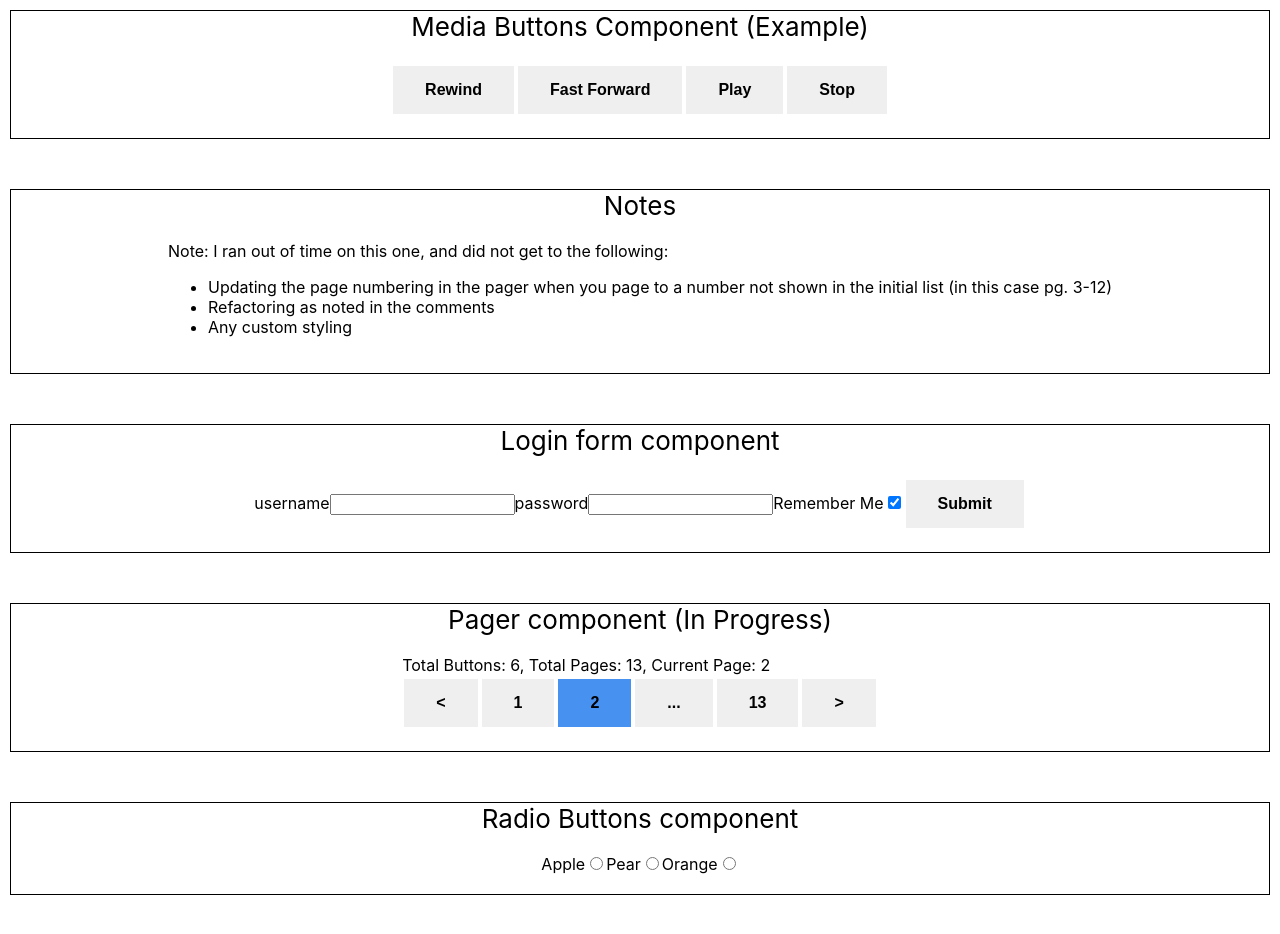
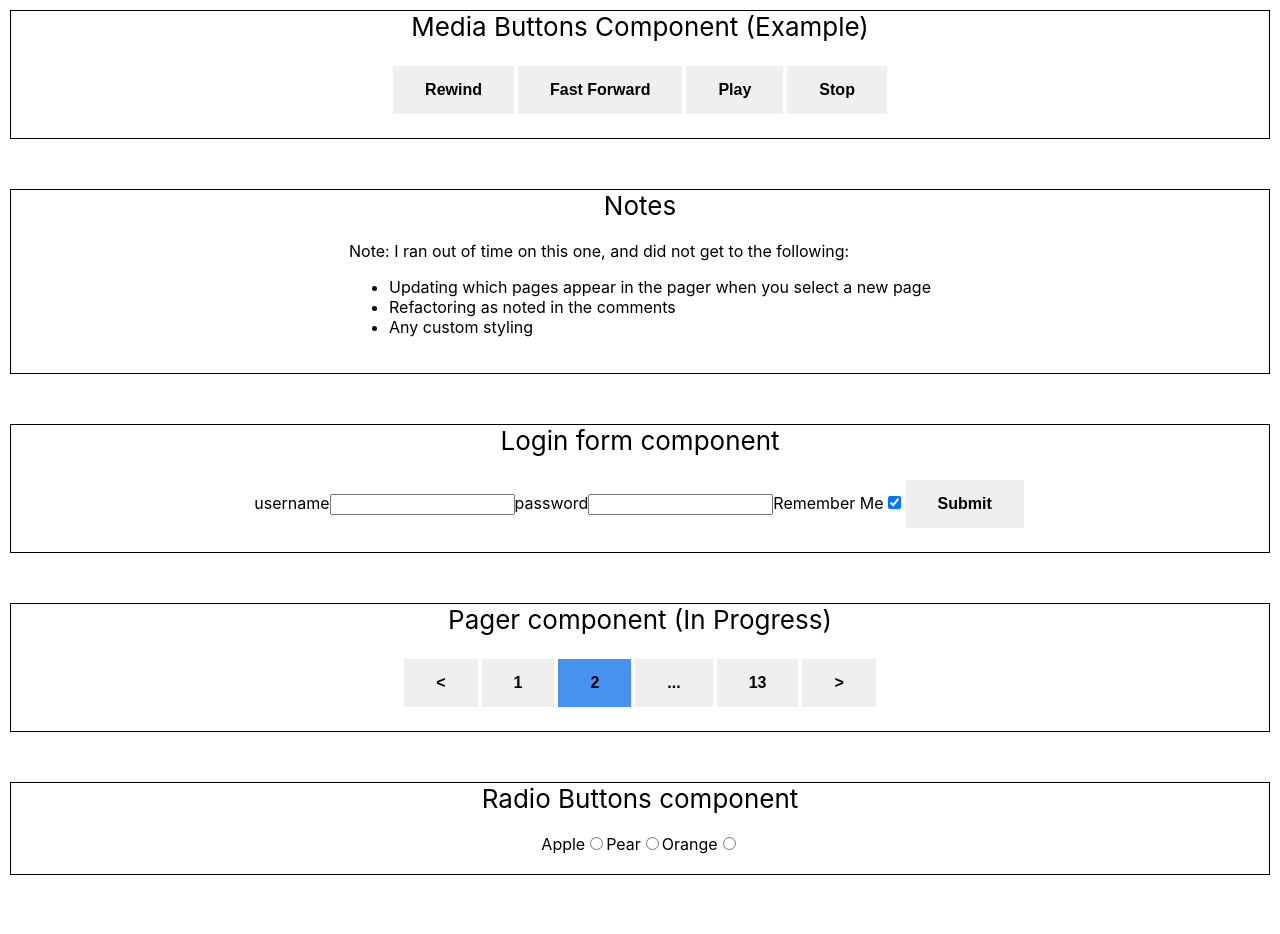
Before and after one commit to prof-tejera/homework-3-ruadh, a React (Create React App) app: page / in a window 1280 px wide. Shown: the top 934 px of the page. Built offline with nearby package versions, Linux system fonts and the light colour scheme.

Commit message:
set initial page in pager, added notes

```diff
--- a/src/App.js
+++ b/src/App.js
@@ -26,7 +26,7 @@ const App = () => {
           <Panel>
             Note:  I ran out of time on this one, and did not get to the following:
             <ul>
-              <li>Updating the page numbering in the pager when you page to a number not shown in the initial list (in this case pg. 3-12)</li>
+              <li>Updating which pages appear in the pager when you select a new page</li>
               <li>Refactoring as noted in the comments</li>
               <li>Any custom styling</li>
             </ul>
--- a/src/Pager/Pager.js
+++ b/src/Pager/Pager.js
@@ -23,13 +23,9 @@ const Pager = ({ pageCt, buttonCt, initialPage }) => {
     return pg < parseInt(pageCt) ? parseInt(pg) + 1 : pageCt;
   }
 
-  // TO DO:  Set the initial page
-
-  // To do: refactor to generate list based on provided values, rewrite the list OR hide unused numbers based on the current page
+  // TO DO: refactor to generate list based on provided values, update the list when a new page is selected
   return <Panel>
-    {/* TEMP FOR TESTING */}
-    <div>Total Buttons: {buttonCt}, Total Pages:  {pageCt},  Current Page:  {currentPage}</div>
-    <Button text="<" data-pg={prevPage(currentPage)} onClick={setPage} />
+    <Button text="<" data-pg={prevPage(currentPage)} onClick={setPage}/>
     <Button text="1" data-pg="1" active={currentPage === "1"} onClick={setPage} />
     <Button text="2" data-pg="2" active={currentPage === "2"} onClick={setPage} />
     <Button text="..." data-pg="3" active={currentPage === "3"} onClick={setPage} />
```
